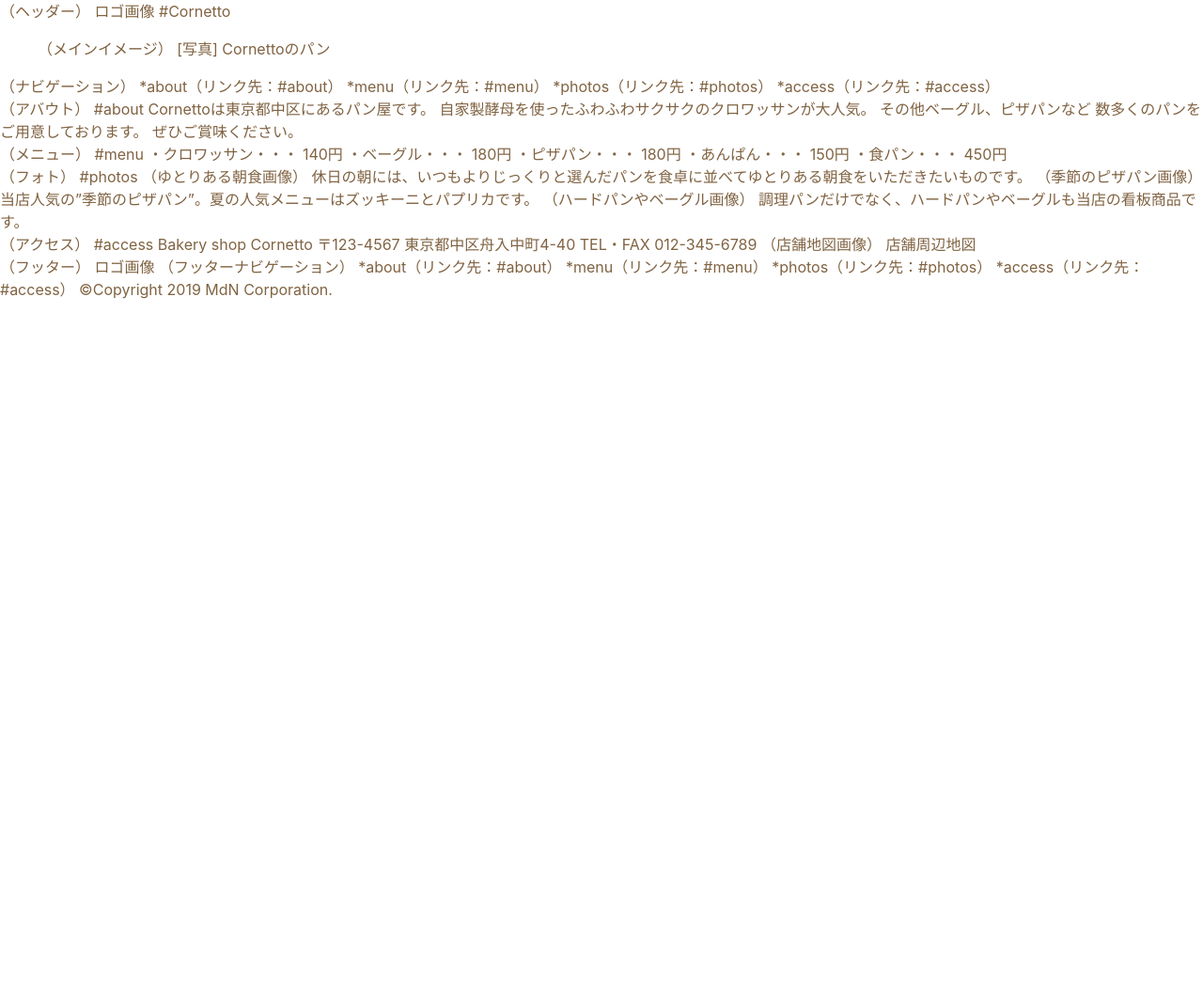
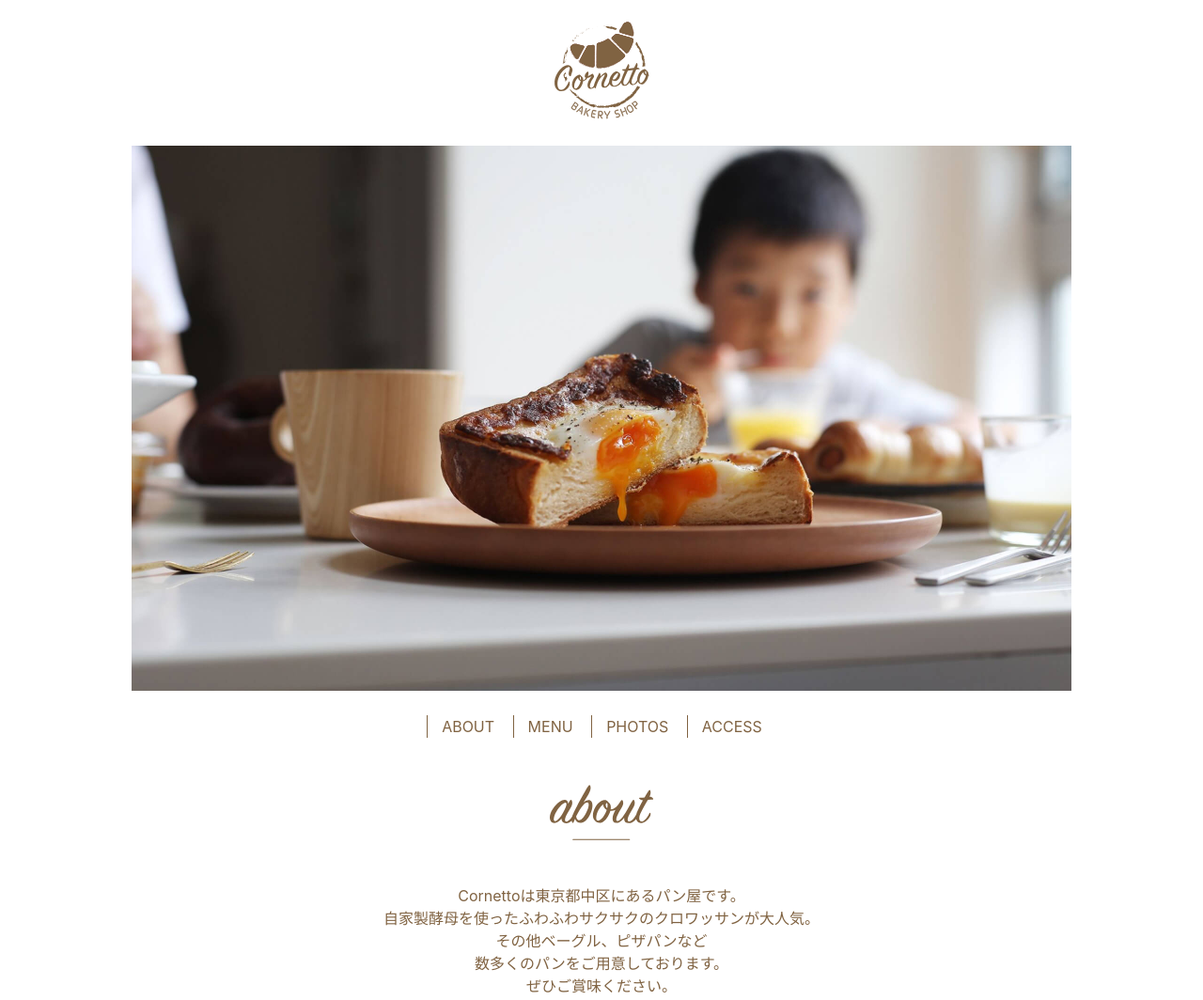
Before and after one commit to Harumaki1382/S1A313, a plain HTML site: page lesson6/index.html in a window 1280 px wide. Shown: the top 1064 px of the page at 94% size. Before the commit the page ends 800 px from the top, so only its background shows below. Drawn offline with Linux system fonts and the light colour scheme.

Commit message:
Add files via upload

```diff
--- a/lesson6/css/style.css
+++ b/lesson6/css/style.css
@@ -15,6 +15,43 @@ body {
 }
 
 /* 各要素の初期スタイル調整 */
+h1,h2{
+  margin-top: 0;
+  margin-bottom: 30px;
+  line-height: 1.2;
+}
+
+a{
+  color: #806342;
+  text-decoration: none;
+}
+
+a:hover{
+  text-decoration: underline;
+}
+
+p{
+  margin-top: 0;
+  margin-bottom: 1em;
+}
+
+ul{
+  margin: 1em 0;
+  padding: 0;
+  list-style: none;
+}
+
+figure{
+  margin: 0;
+}
+
+img{
+  max-width: 100%;
+  height: auto;
+}
+address{
+  font-style: normal;
+}
 
 /* 初期スタイル調整ここまで */
 
@@ -26,46 +63,90 @@ body {
 /* ヘッダー */
 .header {
    /* 横幅の指定 */
+  width: 1000px;
    /* 左右中央揃え */
+  margin: 0 auto;
    /* 上下・左右の内余白 */
+  padding: 20px 0;
 }
 
 /* ロゴ */
 .logo {
    /* 上下左右の外余白 */
+  margin: 0;
    /* テキスト中央揃え */
+  text-align: center;
 }
 
 /* メイン */
-
+.main{
+  width: 1000px;
+  margin: 0 auto;
+}
 /* トップ（メインイメージ） */
-
+.top{
+  margin-bottom: 20px;
+  text-align: center;
+}
 /* ナビゲーション */
-
+.nav{
+  margin-bottom: 50px;
+  text-align: center;
+}
 /* ナビリスト */
-
+.nav-list li{
+  display: inline-block;
+  margin: 0;
+  border-left:  1px solid #806342;
+}
+.nav-list a{
+  display: inline-block;
+  padding: 0 15px;
+  line-height: 1.2;
+  text-transform: uppercase;
+}
 /* セクション */
-
+.section{
+  margin: 0 auto 80px;
+}
 /* 見出し */
-
+.heading{
+  margin-bottom: 40px;
+  text-align: center;
+}
 /* アバウト */
-
+.about{
+  text-align: center;
+}
 /* メニュー */
+.menu{
+  text-align: center;
+}
+/* メニューリスト */
+.menu-list{
+  display: inline-block;
+  margin-left: 30px;
+  list-style: disc;
+  text-align: left;
+}
 
 
-/* メニューリスト */
-.menu-list {
-   /* ul要素の横幅を自動的に定めている */
-   /* 左のマージン */
-   /* リストの先頭にリストマーク（・）をつける */
-   /* テキスト左揃え */
-}
 .menu-list li {
    /* 下のマージン */
+  margin-bottom: 10px;
 }
 
 /* フォト */
+.photos{
+  width: 750px;
+}
+.photos-list li {
+  margin-bottom: 30px;
+}
 
+.photos figcaption{
+  font-size: 12px;
+}
 
 /* フォトリスト */
 
@@ -77,12 +158,9 @@ body {
 
 /* アクセス 左右横並び */
 .access-row {
-  /* flexbox（横並びにする要素の親に指定） */
-
-  /* flexboxの中身を左右均等に配置する */
-
-  /* flexboxの中身の上下を中央揃えにする */
-
+  display: flex;
+  justify-content: space-around;
+  align-items: center;
   margin: 0 auto;
 }
 
@@ -99,7 +177,7 @@ body {
 /* 右側（フレックスアイテム） */
 .access-map {
   /* フレックスアイテムへの指定 */
-
+  flex: 0 1 295px;
   max-width: 295px;
 }
 
@@ -114,7 +192,7 @@ body {
 /* フッターの中身 */
 .footer-container {
   /* flexbox（横並びにする要素の親に指定） */
-
+  display: flex;
   width: 660px;
   margin: 0 auto;
 }
@@ -122,7 +200,7 @@ body {
 /* フッターロゴ（左側） */
 .footer-logo {
   /* フレックスアイテムへの指定 */
-
+  flex: 0 1 200px;
   max-width: 200px;
   margin: 0;
 }
@@ -130,7 +208,7 @@ body {
 /* フッター その他要素（右側） */
 .footer-body {
   /* フレックスアイテムへの指定 */
-
+  flex: 0 1 auto;
   padding-top: 20px;
 }
 
--- a/lesson6/index.html
+++ b/lesson6/index.html
@@ -1,5 +1,6 @@
 <!DOCTYPE html>
 <html lang="ja">
+
 <head>
   <meta charset="UTF-8" />
   <!-- ページタイトル -->
@@ -7,7 +8,7 @@
   <!-- ページのキーワード -->
   <meta name="keywords" content="焼き立て,パン,こだわり,東京都" />
   <!-- デスクリプション：ページの説明 -->
-    <meta name="description" content="焼きたてパン屋Cornettoのホームページです。"/>
+  <meta name="description" content="焼きたてパン屋Cornettoのホームページです。" />
   <!-- ファビコンのリンク -->
   <link rel="shortcut icon" href="img/favicon.ico" />
   <!-- リセットCSSの読み込み -->
@@ -15,87 +16,114 @@
   <!-- スタイルの読み込み -->
   <link rel="stylesheet" href="css/style.css" />
 </head>
+
 <body>
-    <header>
-    （ヘッダー）
-    ロゴ画像
-    #Cornetto
+  <header class="header">
+    <h1 class="logo"> <img src="img/logo.svg" alt="Cornetto"> </h1>
   </header>
 
   <!-- <main>の中身をマークアップ -->
-    <main>
-    <figure>
-    （メインイメージ）
-    [写真]
-    Cornettoのパン
+  <main class="main">
+    <figure class="top">
+      <img src="img/top.jpg" alt="Cornetooのパン">
     </figure>
 
-    <nav>
-    （ナビゲーション）
-    *about（リンク先：#about）
-    *menu（リンク先：#menu）
-    *photos（リンク先：#photos）
-    *access（リンク先：#access）
+    <nav class="nav">
+      <ul class="nav-list">
+        <li><a href="#about">about</a></li>
+        <li><a href="#menu">menu</a></li>
+        <li><a href="#photos">photos</a></li>
+        <li><a href="#access">access</a></li>
+      </ul>
     </nav>
 
-    <section>
-    （アバウト）
-    #about
-    Cornettoは東京都中区にあるパン屋です。
-    自家製酵母を使ったふわふわサクサクのクロワッサンが大人気。
-    その他ベーグル、ピザパンなど
-    数多くのパンをご用意しております。
+    <section class="section about" id="about">
+      <h2 class="heading">
+        <img src="img/ttl_about.svg" alt="about">
+      </h2>
+      <p>
+        Cornettoは東京都中区にあるパン屋です。<br>
+        自家製酵母を使ったふわふわサクサクのクロワッサンが大人気。<br>
+        その他ベーグル、ピザパンなど<br>
+        数多くのパンをご用意しております。<br>
         ぜひご賞味ください。
+      </p>
     </section>
 
-    <section>
-    （メニュー）
-    #menu
-    ・クロワッサン・・・ 140円
-    ・ベーグル・・・ 180円
-    ・ピザパン・・・ 180円
-    ・あんぱん・・・ 150円
-    ・食パン・・・ 450円
+    <section class="section menu" id="menu">
+      <h2  class="heading">
+        <img src="img/ttl_menu.svg" alt="menu">
+      </h2>
+      <ul>
+        <li>クロワッサン・・・１４０円</li>
+        <li>ベーグル・・・１８０円</li>
+        <li>ピザパン・・・１８０円</li>
+        <li>あんぱん・・・１５０円</li>
+        <li>食パン・・・４５０円</li>
+      </ul>
     </section>
 
-    <section>
-    （フォト）
-    #photos
-
-    （ゆとりある朝食画像）
-    休日の朝には、いつもよりじっくりと選んだパンを食卓に並べてゆとりある朝食をいただきたいものです。
-
-    （季節のピザパン画像）
-    当店人気の”季節のピザパン”。夏の人気メニューはズッキーニとパプリカです。
-
-    （ハードパンやベーグル画像）
-    調理パンだけでなく、ハードパンやベーグルも当店の看板商品です。
+    <section class="section photos" id="photos">
+      <h2 class="heading" >
+        <img src="img/ttl_photos.svg" alt="photos">
+      </h2>
+      <ul class="photos-list" >
+        <li>
+          <figure>
+            <img src="img/photos_01.jpg" alt="ゆとりある朝食">
+            <figcaption>休日の朝には、いつもよりじっくりと選んだパンを食卓に並べてゆとりある朝食をいただきたいものです。</figcaption>
+          </figure>
+        </li>
+        <li>
+          <figure>
+            <img src="img/photos_02.jpg" alt="季節のピザパン">
+            <figcaption>当店人気の”季節のピザパン”。夏の人気メニューはズッキーニとパプリカです。</figcaption>
+          </figure>
+        </li>
+        <li>
+          <figure>
+            <img src="img/photos_03.jpg" alt="ハードパンやベーグル">
+            <figcaption>調理パンだけでなく、ハードパンやベーグルも当店の看板商品です。</figcaption>
+          </figure>
+        </li>
+      </ul>
     </section>
 
-    <section>
-    （アクセス）
-    #access
-    Bakery shop Cornetto
-    〒123-4567
-    東京都中区舟入中町4-40
-    TEL・FAX 012-345-6789
-
-    （店舗地図画像）
-    店舗周辺地図
+    <section class="section access" id="access">
+      <h2 class="heading" >
+        <img src="img/ttl_access.svg" alt="access">
+      </h2>
+      <div class="access-row" >
+        <address class="access-address" >
+          <strong>Bakery shop Cornetto</strong><br>
+          〒123-4567 <br>
+          東京都中区舟入中町4-40 <br>
+          <strong> TEL・FAX 012-345-6789</strong>
+        </address>
+        <figure class="access-map" >
+          <img src="img/map.png" alt="店舗周辺地図">
+        </figure>
+      </div>
     </section>
   </main>
 
-    <footer>
-    （フッター）
-    ロゴ画像
+  <footer class="footer" >
+    <div class="footer-container" >
+      <p class="footer-logo" > <img src="img/logo_w.svg" alt="Cornetto"> </p>
+      <div class="footer-body" >
+        <nav class="footer-nav" >
+          <ul class="footer-nav-list" >
+            <li> <a href="#about">about</a> </li>
+            <li> <a href="#menu">menu</a> </li>
+            <li> <a href="#photos">photos</a> </li>
+            <li> <a href="#access">access</a> </li>
+          </ul>
+        </nav>
+        <p class="copyright" > <small>&copy;Copyright 2019 MdN Corporation.</small> </p>
+      </div>
+    </div>
 
-    （フッターナビゲーション）
-    *about（リンク先：#about）
-    *menu（リンク先：#menu）
-    *photos（リンク先：#photos）
-    *access（リンク先：#access）
-
-    &copy;Copyright 2019 MdN Corporation.
   </footer>
 </body>
+
 </html>
```
Lines whose indentation alone changed are shown as unchanged.
